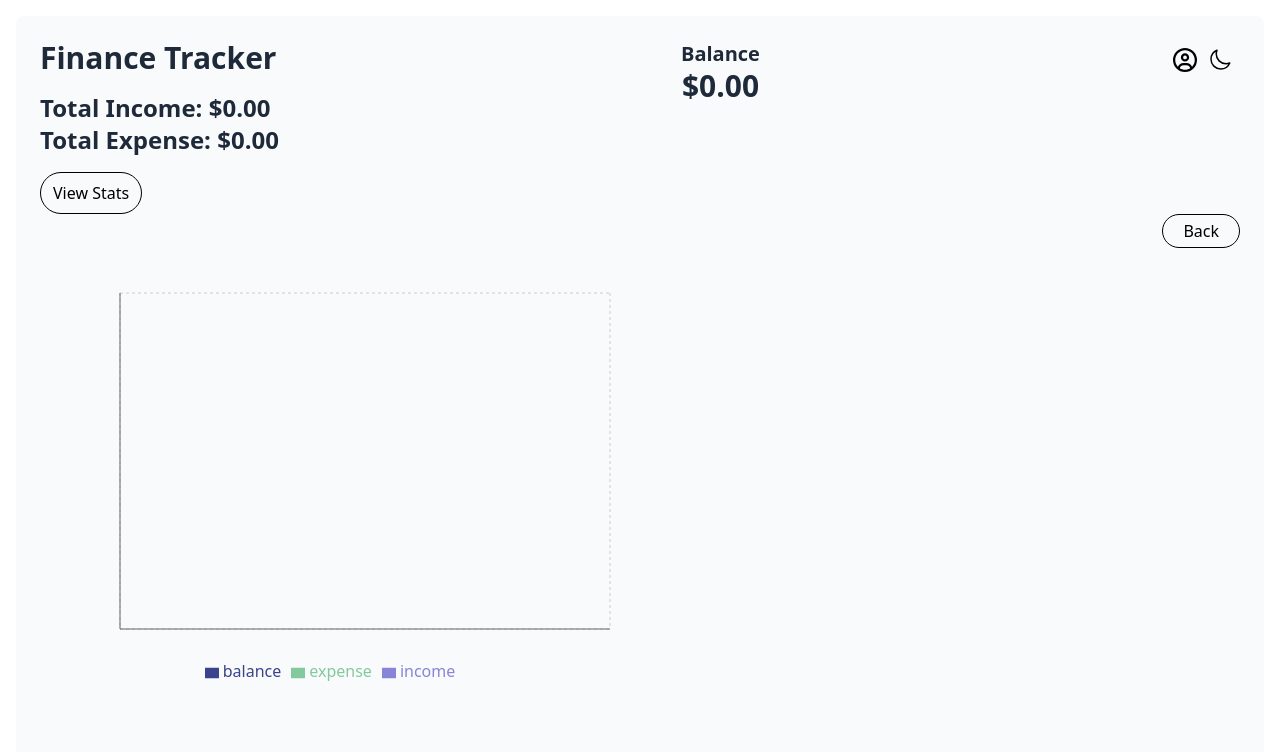
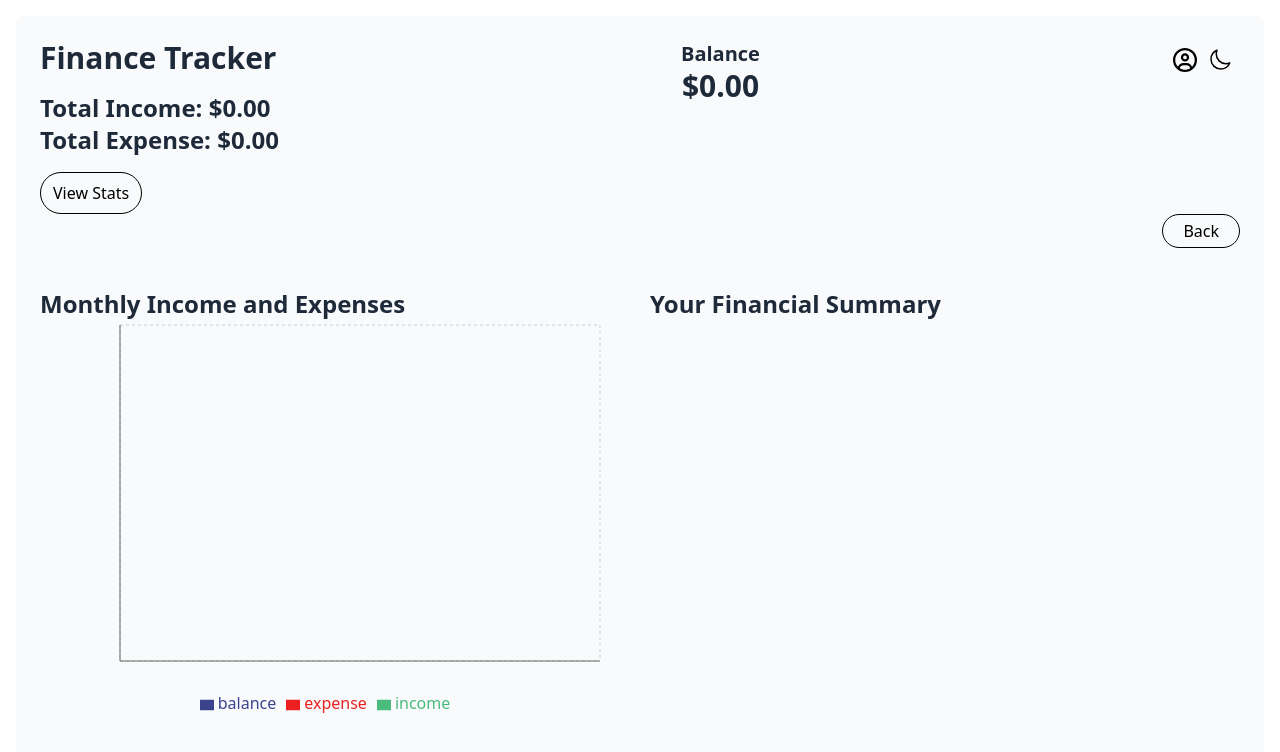
Before and after one commit to Obiwumma/Personal-Finance-Tracker, a React (Vite) app in the folder personal-finance-tracker/: page /stats in a window 1280 px wide. Shown: the top 752 px of the page. Built offline with nearby package versions, Linux system fonts and the light colour scheme.

Commit message:
Adjustes styling of the Charts

```diff
--- a/personal-finance-tracker/src/components/BarChartStat.jsx
+++ b/personal-finance-tracker/src/components/BarChartStat.jsx
@@ -35,6 +35,7 @@ function BarChartStat() {
 
   return (
     <div>
+      <h1 className='font-semibold text-2xl text-gray-800'>Monthly Income and Expenses</h1>
       <div style={{ width: "100%", height: 400 }}>
         <ResponsiveContainer width="100%" height="100%">
           <BarChart
@@ -53,9 +54,9 @@ function BarChartStat() {
             <YAxis />
             <Tooltip />
             <Legend />
-            <Bar dataKey="income" fill="#8884d8" activeBar={<Rectangle fill="pink" stroke="blue" />} />
-            <Bar dataKey="expense" fill="#82ca9d" activeBar={<Rectangle fill="gold" stroke="purple" />} />
-            <Bar dataKey="balance" fill="#3b438dff" activeBar={<Rectangle fill="gold" stroke="purple" />} />
+            <Bar dataKey="income" fill="#4abc7dff" activeBar={<Rectangle fill="green" stroke="" />} />
+            <Bar dataKey="expense" fill="#ec2020ff" activeBar={<Rectangle fill="red" stroke="" />} />
+            <Bar dataKey="balance" fill="#3b438dff" activeBar={<Rectangle fill="blue" stroke="" />} />
           </BarChart>
         </ResponsiveContainer>
       </div>
--- a/personal-finance-tracker/src/components/PieChartStat.jsx
+++ b/personal-finance-tracker/src/components/PieChartStat.jsx
@@ -6,7 +6,6 @@ import { useTransactionStore } from '../store/transactionStore';
 
 function PieChartStat() {
   const {transactions} = useTransactionStore();
-
 
   const calculations =  useMemo( () => {
     const totalExpense = transactions.filter(transaction => transaction.category == "Expenses" ).reduce((ExpenseSum, transaction) =>  ExpenseSum + Number(transaction.amount), 0 )
@@ -27,9 +26,11 @@ const pieData = [
   { name: "Expenses", value: totalExpense },
 ];
 
-const COLORS = ["#82ca9d", "#ff6b6b"];
+const COLORS = ["#4abc7dff", "#ec2020ff"];
 
   return (
+    <div>
+      <h1 className='font-semibold text-2xl text-gray-800'>Your Financial Summary </h1>
       <div style={{ width: "100%", height: 400 }}>
         <ResponsiveContainer width="100%" height="100%">
         <PieChart width={400} height={400}>
@@ -62,6 +63,7 @@ const COLORS = ["#82ca9d", "#ff6b6b"];
         </PieChart>
       </ResponsiveContainer>
       </div>
+    </div>
   )
 }
 
--- a/personal-finance-tracker/src/components/Statistics.jsx
+++ b/personal-finance-tracker/src/components/Statistics.jsx
@@ -12,7 +12,7 @@ function Statistics() {
         <Link to='/'>
         <button className=' border py-1 px-5 rounded-full'>Back</button></Link>
       </header>
-      <div className='grid lg:grid-cols-2'>
+      <div className='grid lg:grid-cols-2  gap-5'>
         <BarChartStat/>
         <PieChartStat/>
       </div>
```
Lines whose indentation alone changed are shown as unchanged.
